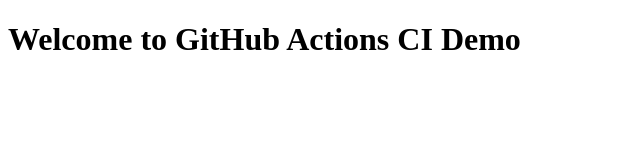
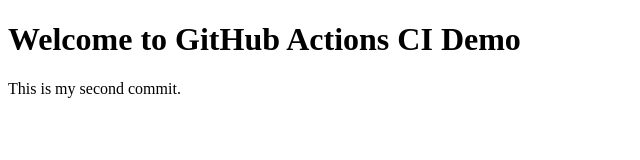
Before and after one commit to sakshiakhade2005-art/CI-Pipeline-Demos, a plain HTML site: page index.html in a window 1280 px wide. Shown: the whole page, without its empty margins (0-640 px from the left). Drawn offline with Linux system fonts and the light colour scheme.

Commit message:
Update index.html

```diff
--- a/index.html
+++ b/index.html
@@ -5,5 +5,6 @@
 </head>
 <body>
     <h1>Welcome to GitHub Actions CI Demo</h1>
+    <p>This is my second commit.</p>
 </body>
 </html>
```
